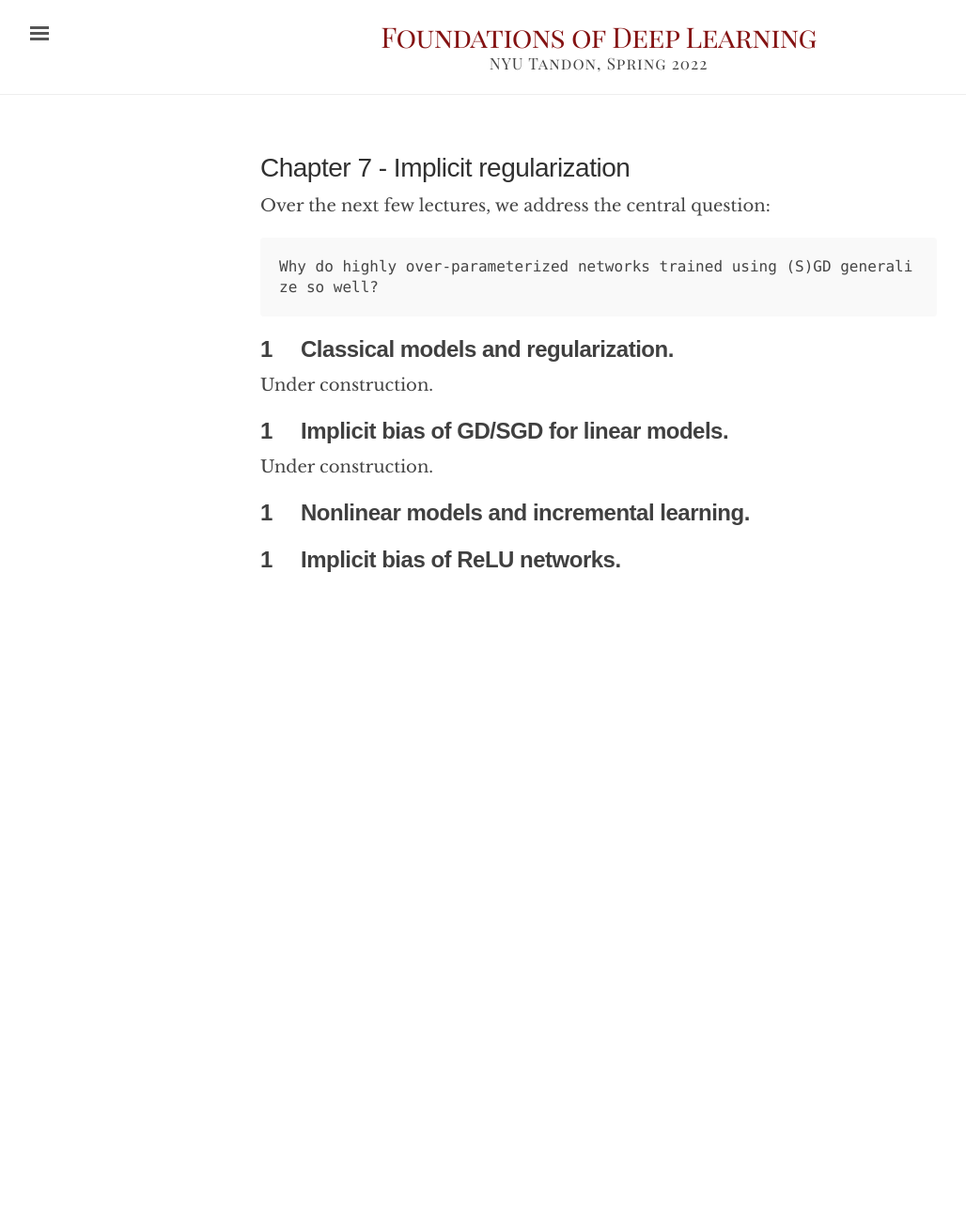
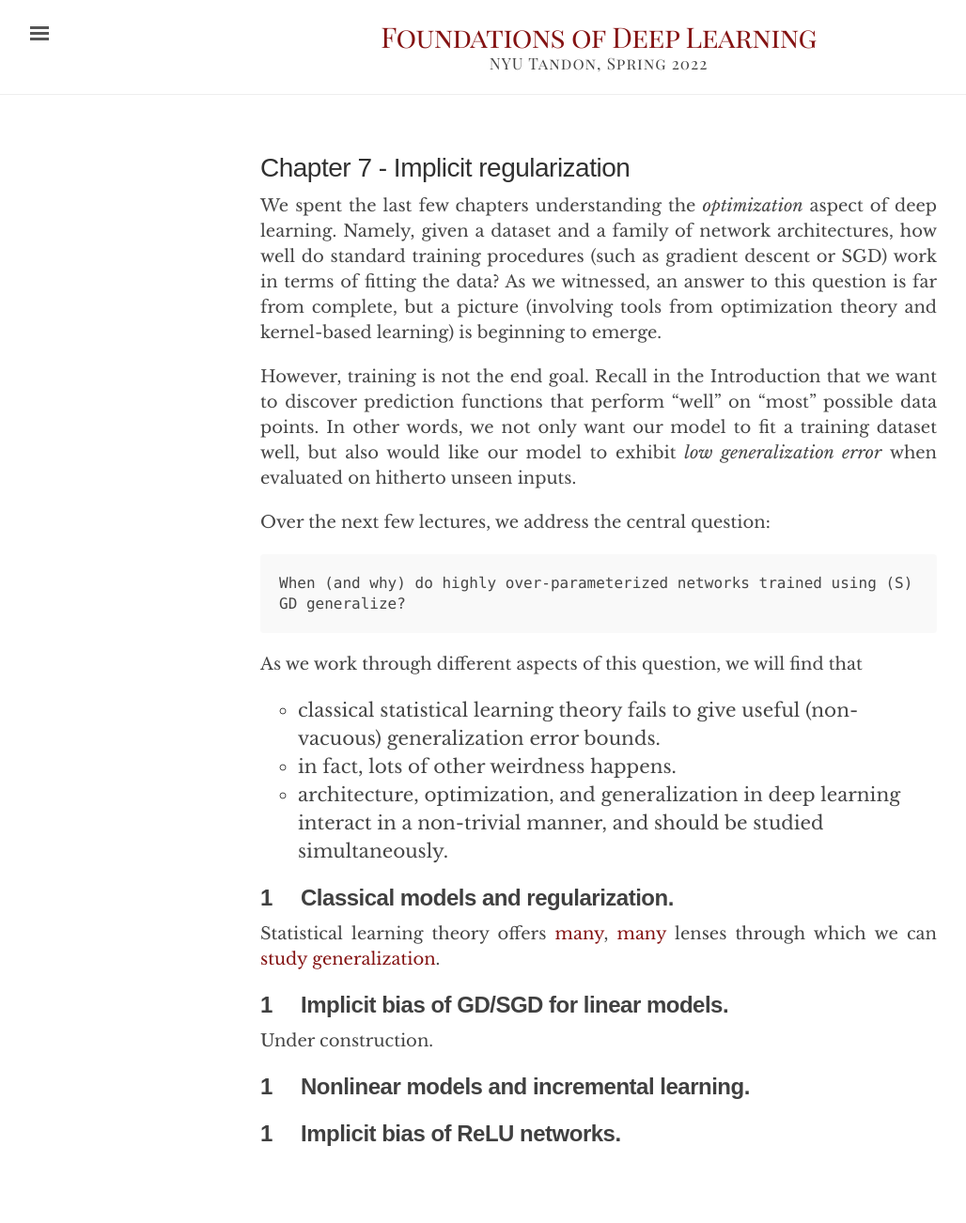
Before and after one commit to chinmayhegde/fodl, a Jekyll site: the page built from _posts/2022-01-12-generalization01.md, in a window 1280 px wide. Shown: the whole page at 94% size, without its empty margins (3-1031 px from the left). Built offline with Jekyll 4.4.1, drawn with Linux system fonts in a browser that asks for light colours; nearby versions of some CDN libraries; before the commit the page ends 900 px from its top, so only the background shows below that.

Commit message:
Update 2022-01-12-generalization01.md

````diff
--- a/_posts/2022-01-12-generalization01.md
+++ b/_posts/2022-01-12-generalization01.md
@@ -5,17 +5,27 @@ categories: generalization
 date: 2022-01-12
 ---
 
+We spent the last few chapters understanding the *optimization* aspect of deep learning. Namely, given a dataset and a family of network architectures, how well do standard training procedures (such as gradient descent or SGD) work in terms of fitting the data? As we witnessed, an answer to this question is far from complete, but a picture (involving tools from optimization theory and kernel-based learning) is beginning to emerge.
+
+
+However, training is not the end goal. Recall in the Introduction that we want to discover prediction functions that perform "well" on "most" possible data points. In other words, we not only want our model to fit a training dataset well, but also would like our model to exhibit *low generalization error* when evaluated on hitherto unseen inputs.
 
 Over the next few lectures, we address the central question:
 
 ```
-Why do highly over-parameterized networks trained using (S)GD generalize so well?
+When (and why) do highly over-parameterized networks trained using (S)GD generalize?
 ```
+
+As we work through different aspects of this question, we will find that
+
+* classical statistical learning theory fails to give useful (non-vacuous) generalization error bounds.
+* in fact, lots of other weirdness happens.
+* architecture, optimization, and generalization in deep learning interact in a non-trivial manner, and should be studied simultaneously.
 
 ## Classical models and regularization
 {:.label}
 
-Under construction.
+Statistical learning theory offers [many](https://en.wikipedia.org/wiki/Regularization_(mathematics)), [many](https://en.wikipedia.org/wiki/Vapnik%E2%80%93Chervonenkis_theory) lenses through which we can [study](https://en.wikipedia.org/wiki/Probably_approximately_correct_learning) [generalization](https://en.wikipedia.org/wiki/Stability_(learning_theory)).
 
 ## Implicit bias of GD/SGD for linear models
 {:.label}
````
